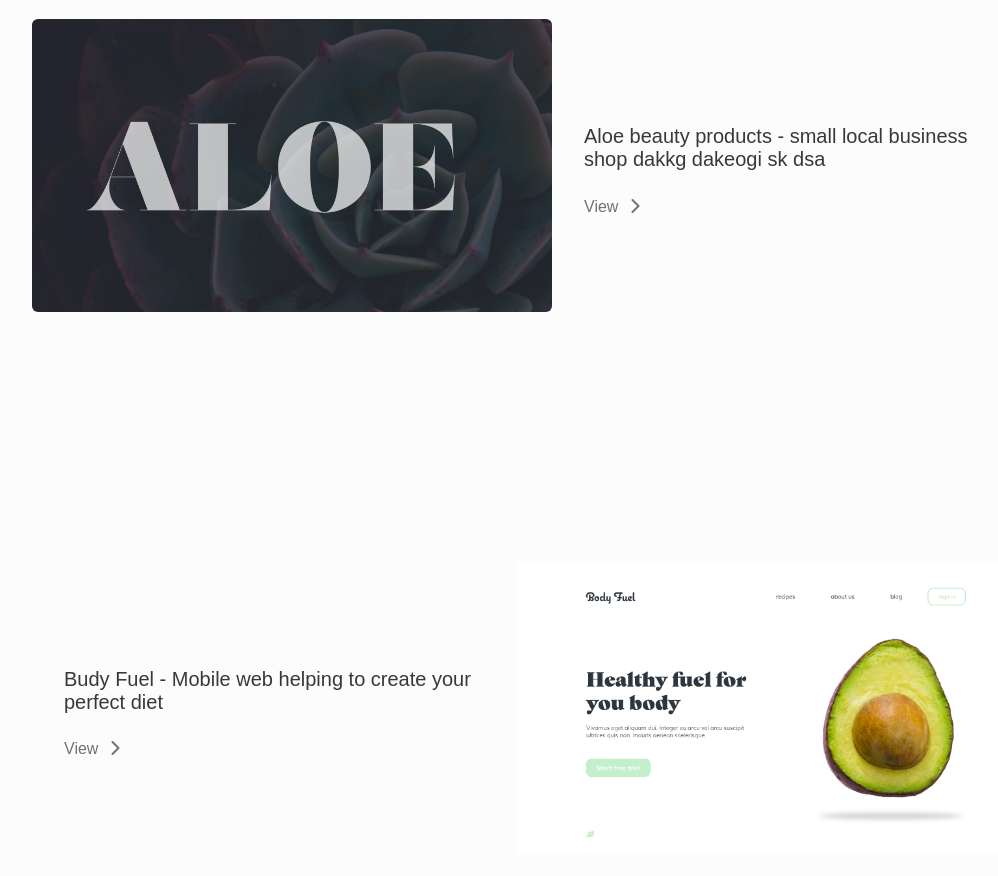
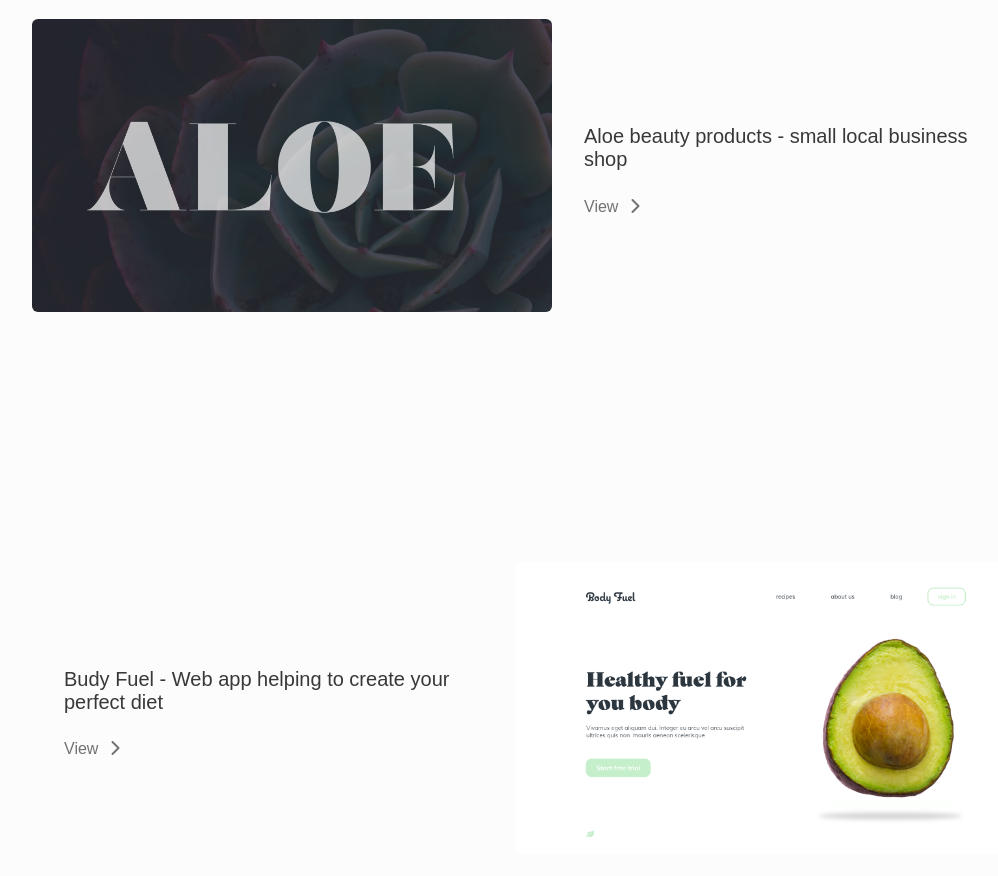
Before and after one commit to KarolisDavli/portfolio, a website: page index.html in a window 1280 px wide. Shown: the part 740-1616 px from the top of the page, without its empty margins (106-1104 px from the left). Drawn offline with nearby package versions, Linux system fonts and the light colour scheme; a web font is replaced by a local one.

Commit message:
copy edit

```diff
--- a/index.html
+++ b/index.html
@@ -15,7 +15,7 @@
   <title>Davli</title>
 
   <!-- CSS File -->
-  <link rel="stylesheet" href="dist/style.css?cb=1611143212607" />
+  <link rel="stylesheet" href="dist/style.css?cb=1610896013024" />
 
   <!-- Animate.css -->
   <link
@@ -61,7 +61,7 @@
           <img src="dist/images/aaloe.png" alt="aloe" />
             <div class="side-text">
               <h4 class="desc">
-                Aloe beauty products - small local business shop dakkg dakeogi sk dsa
+                Aloe beauty products - small local business shop
                 <i class="fas fa-chevron-right mobile-show"></i>
               </h4>
               <p class="viewbutton">View<i class="fas fa-chevron-right"></i></p>
@@ -79,7 +79,7 @@
           <img src="dist/images/bodyfuel.png" alt="aloe" />
             <div class="side-text reverse">
               <h4 class="desc">
-                Budy Fuel - Mobile web helping to create your perfect diet
+                Budy Fuel - Web app helping to create your perfect diet
                 <i class="fas fa-chevron-right mobile-show"></i>
               </h4>
               <p class="viewbutton">View<i class="fas fa-chevron-right"></i></p>
@@ -165,7 +165,7 @@
   <script src="https://cdnjs.cloudflare.com/ajax/libs/gsap/3.5.1/gsap.min.js"></script>
   <script src="https://cdnjs.cloudflare.com/ajax/libs/gsap/3.5.1/ScrollTrigger.min.js"></script>
 
-  <!-- <script src="dist/all.js?cb=1611143212607"></script> -->
+  <!-- <script src="dist/all.js?cb=1610896013024"></script> -->
   <script src="dist/all.js"></script>
 
 </body>
```
